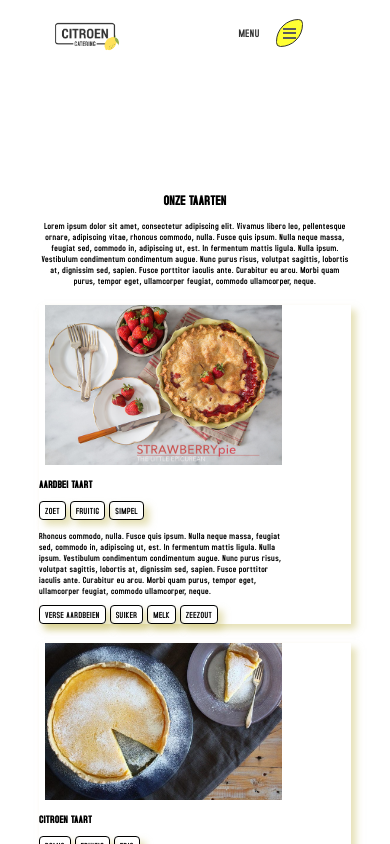
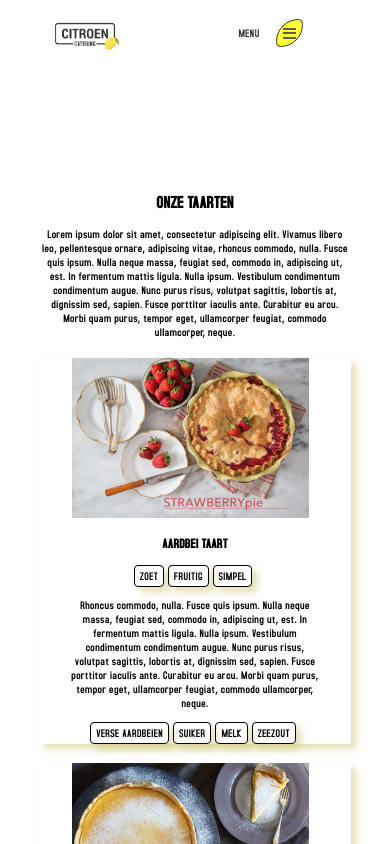
Before and after one commit to MartijnSam/citroen-client, a React (Create React App) app: page /taarten in a window 390 px wide. Shown: the top 844 px of the page. Built offline with nearby package versions, Linux system fonts and the light colour scheme.

Commit message:
larger fonts on mobile and reducing some margins

```diff
--- a/src/pages/Borrelplanken.css
+++ b/src/pages/Borrelplanken.css
@@ -176,11 +176,13 @@
 @media screen and (max-width: 800px) {
   .borrel-card {
     width: 80%;
-    font-size: 2.5vw;
+    font-size: 3vw;
+    margin-bottom: 2rem;
   }
 
   .borrel-page .text-block {
-    font-size: 2.5vw;
+    font-size: 3vw;
+    margin-top: 2rem;
   }
 
   .borrel-popup-image-container {
@@ -196,6 +198,7 @@
     width: 45%;
     text-align: center;
     max-height: unset;
+    font-size: 3vw;
   }
   .borrel-page {
     margin-top: 7rem;
--- a/src/pages/Homepage.css
+++ b/src/pages/Homepage.css
@@ -105,6 +105,6 @@
     text-align: left;
     margin-left: 10%;
     width: 80%;
-    font-size: 2.5vw;
+    font-size: 3vw;
   }
 }
--- a/src/pages/Over.css
+++ b/src/pages/Over.css
@@ -38,9 +38,17 @@
 }
 
 @media screen and (max-width: 800px) {
+  .over-page {
+    margin-top: 5rem;
+    font-size: 3vw;
+  }
   .over-page #img1 {
     width: 80%;
     margin-left: 10%;
+  }
+
+  .over-page .image-text {
+    margin-top: 1rem;
   }
 
   .over-page #img2 {
@@ -52,13 +60,11 @@
     text-align: left;
     margin-left: 10%;
     width: 80%;
-    font-size: 2.5vw;
   }
 
   #text2 {
     text-align: left;
     margin-left: 10%;
     width: 80%;
-    font-size: 2.5vw;
   }
 }
--- a/src/pages/Taarten.css
+++ b/src/pages/Taarten.css
@@ -137,13 +137,24 @@
 
 @media screen and (max-width: 800px) {
   .taarten-page {
-    font-size: 2.4vw;
+    font-size: 3vw;
+  }
+
+  .taarten-card {
+    justify-content: center;
+    text-align: center;
   }
 
   .taarten-card .left {
     width: 80%;
+    align-items: center;
   }
   .taarten-card .right {
     width: 80%;
+    align-items: center;
+  }
+
+  .carousel-popup {
+    font-size: 4vw;
   }
 }
```
